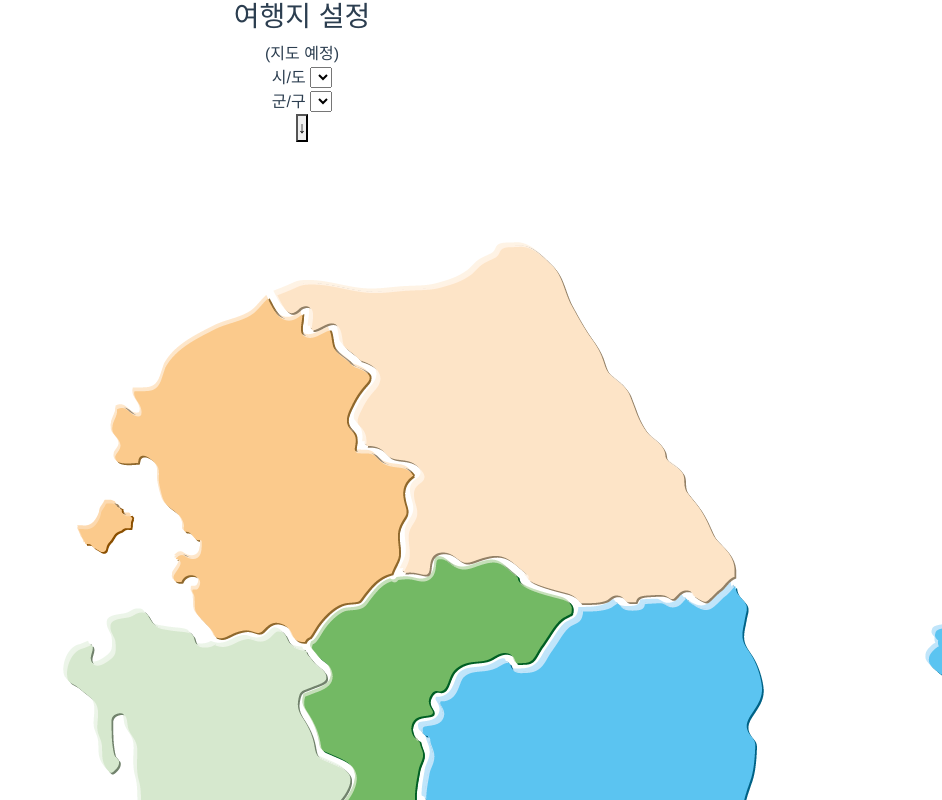
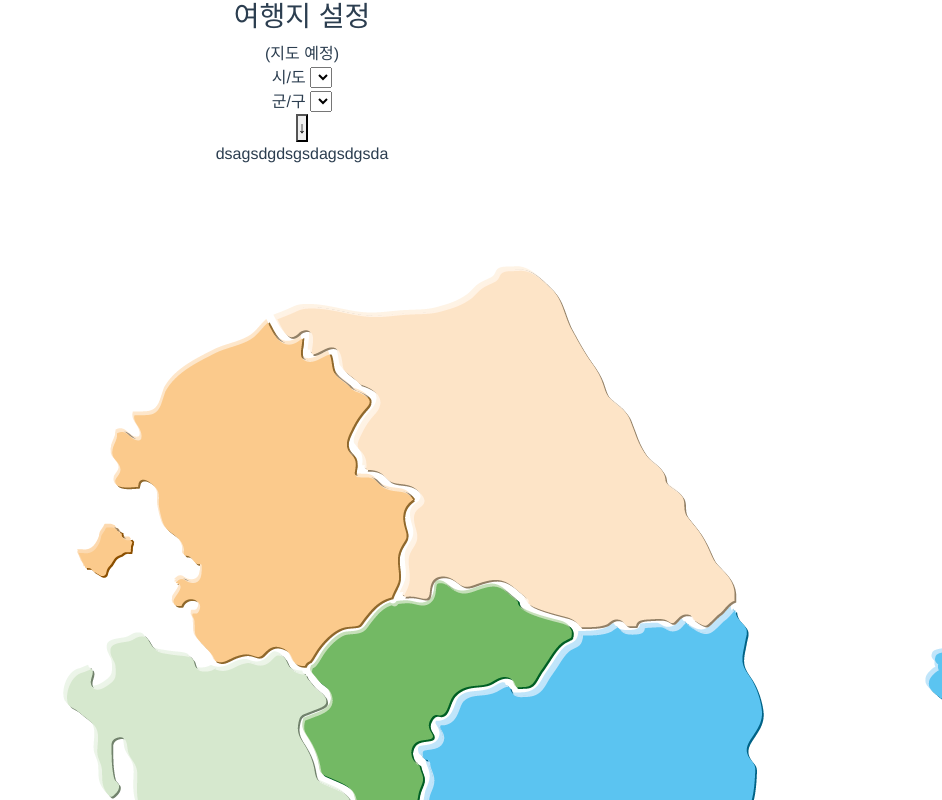
Before and after one commit to junirii/PHP-Full-stack-Course, a Vue app in the folder FRONT/: page /map in a window 1280 px wide. Shown: the top 800 px of the page, without its empty margins (338-1280 px from the left). Built offline with nearby package versions, Linux system fonts and the light colour scheme; what vue-sweetalert2 would draw is missing.

Commit message:
test
test

```diff
--- a/FRONT/src/views/Map.vue
+++ b/FRONT/src/views/Map.vue
@@ -17,6 +17,7 @@
     <router-link :to="{ path: '/Option' }">
       <button type="button">↓</button>
     </router-link>
+    <p>dsagsdgdsgsdagsdgsda</p>
   <div class="container">
     <div class="box">
       <!-- 파일경로: ../../mapImg/파일이름
```
